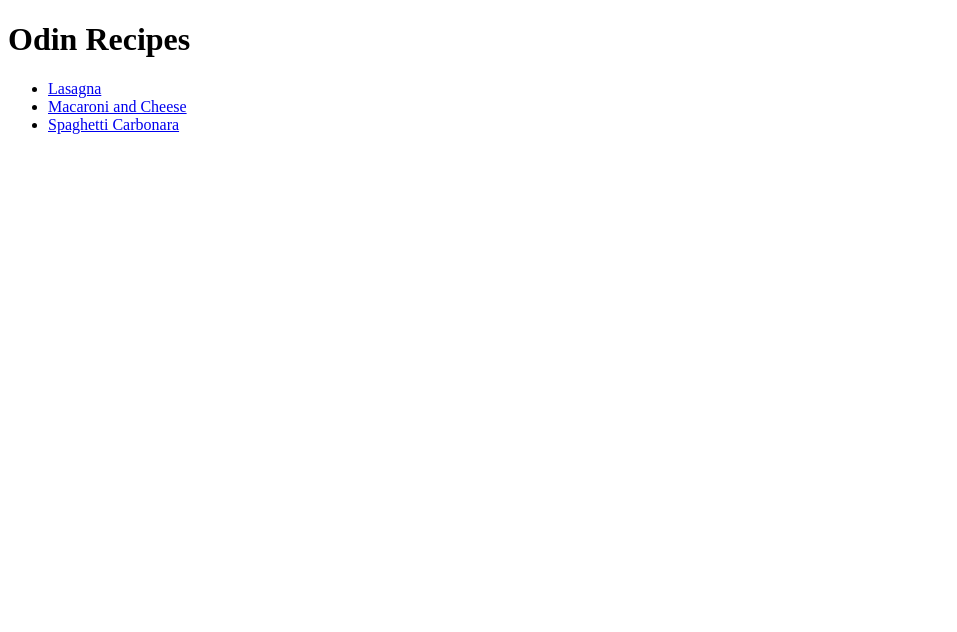
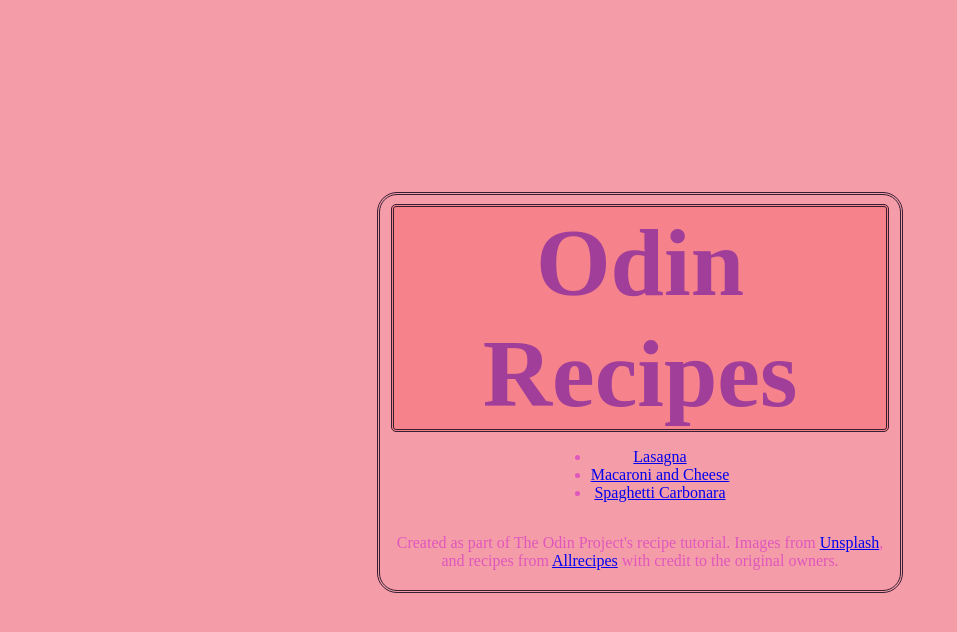
Before and after one commit to Crialus/odin-recipes, a plain HTML site: page index.html in a window 1280 px wide. Shown: the whole page, without its empty margins (0-957 px from the left). Drawn offline with Linux system fonts and the light colour scheme.

Commit message:
Added CSS to all pages

```diff
--- /dev/null
+++ b/index.css
@@ -0,0 +1,49 @@
+body
+{
+    background-color: #f59CA9;
+    color: #df57bc;
+    text-align: center;
+    border-radius: 20px;
+    border-color: #371E30;
+    border-style: double;
+    width: 40%;
+    margin: 5px auto 5px auto;
+    padding : 4px
+}
+
+h1
+{
+    font-size: 96px;
+    font-weight: bolder;
+    border-style: inherit;
+    color: #a03e99;
+    border-radius: 5px;
+    border-color: #371E30;
+    background-color: #F6828C;
+    margin: 5px auto auto;
+    width : 96%
+}
+
+img
+{
+    margin: 20px;
+    border-style: inherit;
+    border-radius: 20px;
+    border-color: #371E30;
+}
+
+ul{
+    display: inline-block;
+}
+
+.ingredients,
+.recipe
+{
+    text-align: left;
+}
+
+.recipe
+{
+    width: 75%;
+    margin: auto
+}
--- a/index.html
+++ b/index.html
@@ -4,14 +4,19 @@
     <meta charset="UTF-8">
     <meta name="viewport" content="width=<device-width>, initial-scale=1.0">
     <title>Odin's Recipes</title>
+    <link rel="stylesheet" href="index.css">
 </head>
-<body>
+<body style="margin-top: 15%;">
     <h1>Odin Recipes</h1>
     <ul>
-        <li><a href="recipes/lasagna.html">Lasagna</a></li>
-        <li><a href="recipes/macaroni-and-cheese.html">Macaroni and Cheese</a></li>
-        <li><a href="recipes/spaghetti-carbonara.html">Spaghetti Carbonara</a></li>
+        <div><li><a href="recipes/lasagna.html">Lasagna</a></li></div>
+        <div><li><a href="recipes/macaroni-and-cheese.html">Macaroni and Cheese</a></li></div>
+        <div><li><a href="recipes/spaghetti-carbonara.html">Spaghetti Carbonara</a></li></div>
     </ul>
-
+<div>
+    <p>
+        Created as part of The Odin Project's recipe tutorial. Images from <a href="https://unsplash.com/">Unsplash</a>, and recipes from <a href="allrecipes.com">Allrecipes</a> with credit to the original owners.
+    </p>
+</div>
 </body>
 </html>
```
Also changed, not shown: recipes/lasagna.html (+4 -3 lines), recipes/macaroni-and-cheese.html (+4 -3 lines), recipes/spaghetti-carbonara.html (+4 -3 lines).
